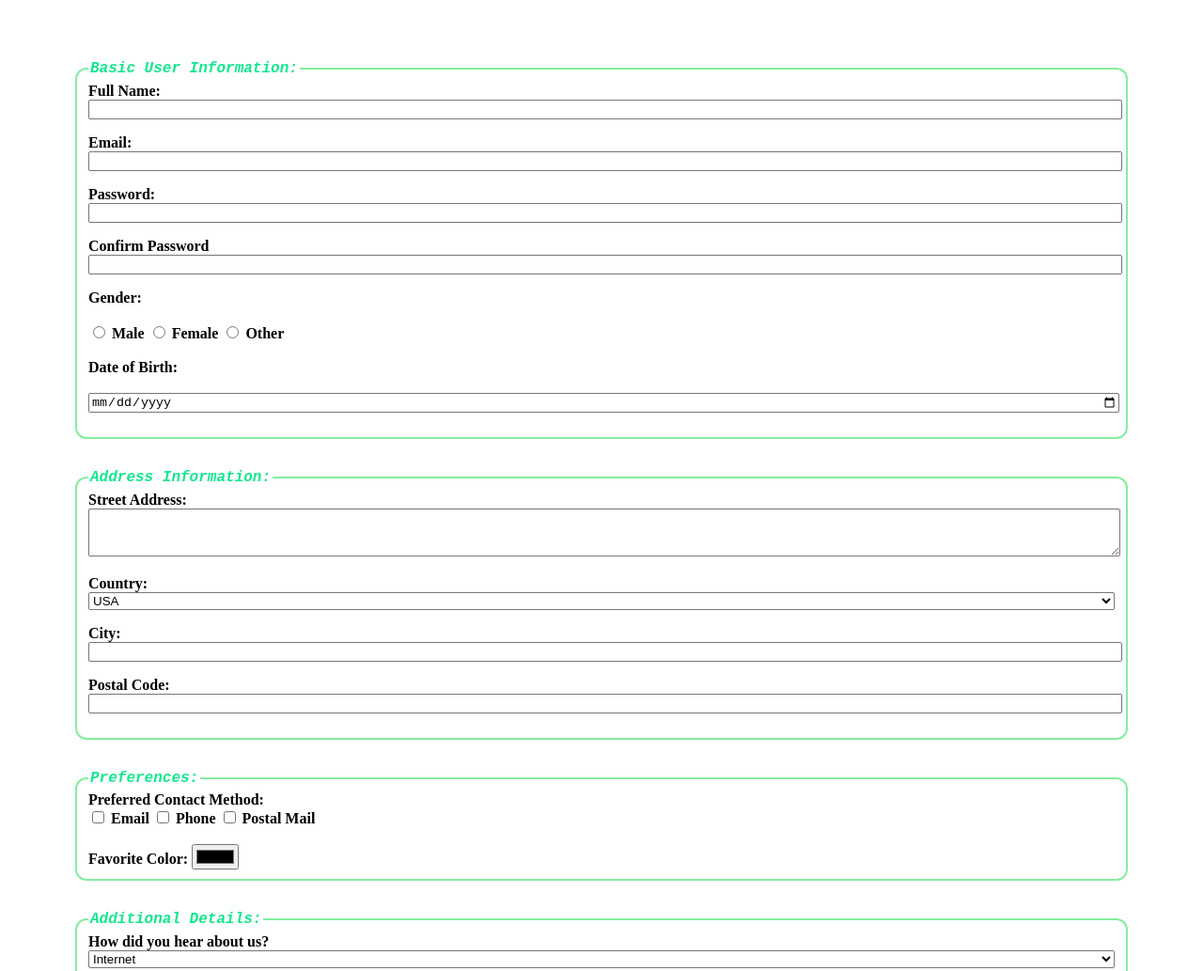
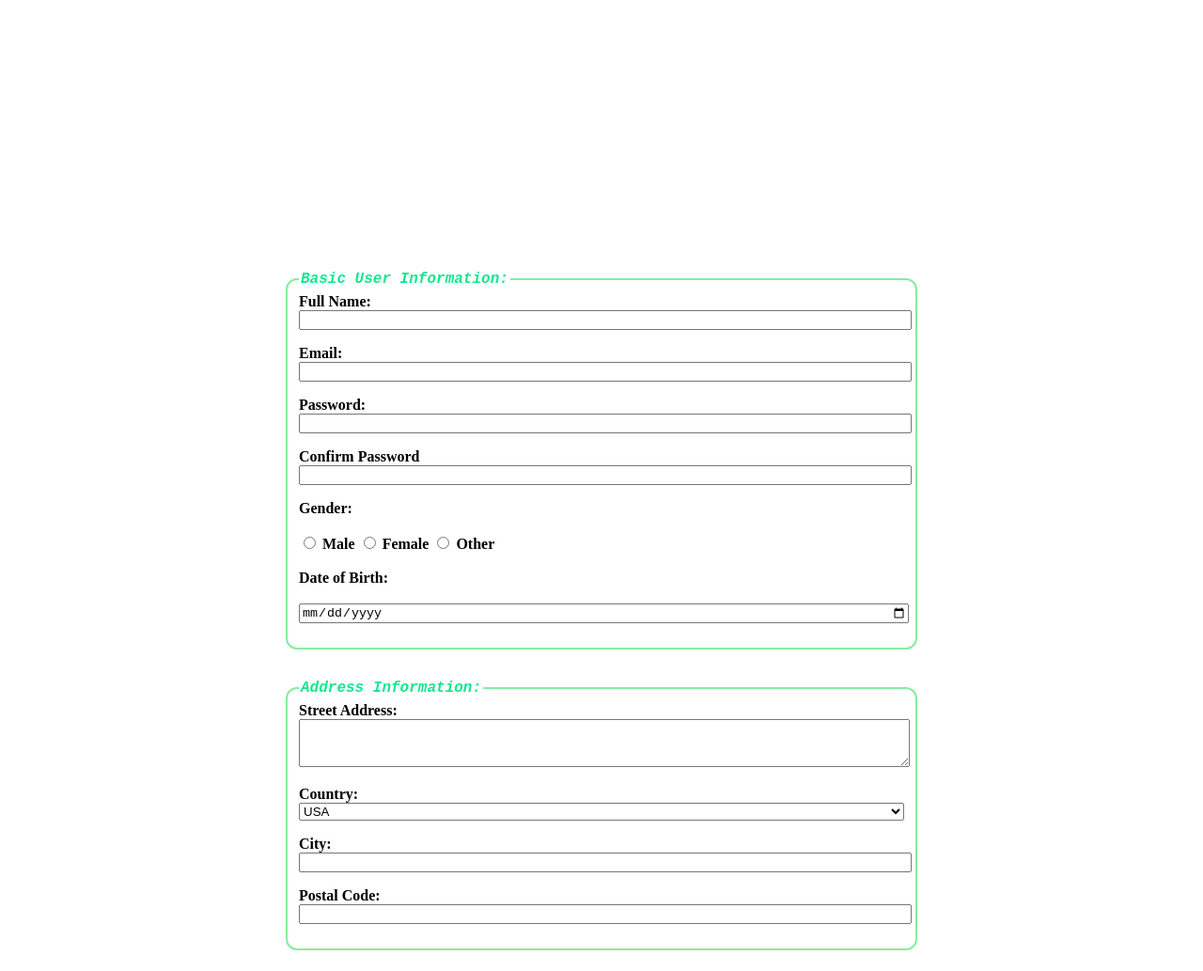
Before and after one commit to OlyaBoryshneva/Front, a plain HTML site: page Front/CSS7.html in a window 1280 px wide. Shown: the top 1033 px of the page at 94% size. Drawn offline with Linux system fonts and the light colour scheme.

Commit message:
Homework css 7 body margin edited

```diff
--- a/Front/CSS7.html
+++ b/Front/CSS7.html
@@ -10,7 +10,7 @@
             span {font-weight: bold;}
             input.full-width{width:100%; margin-bottom:1.2em}
             select.full-width{width:100%; margin-bottom:1.2em}
-            body{margin:4em}
+            body{margin:18em}
             textarea {width:100%; margin-bottom:1.2em}
         </style>
     </head>
```
